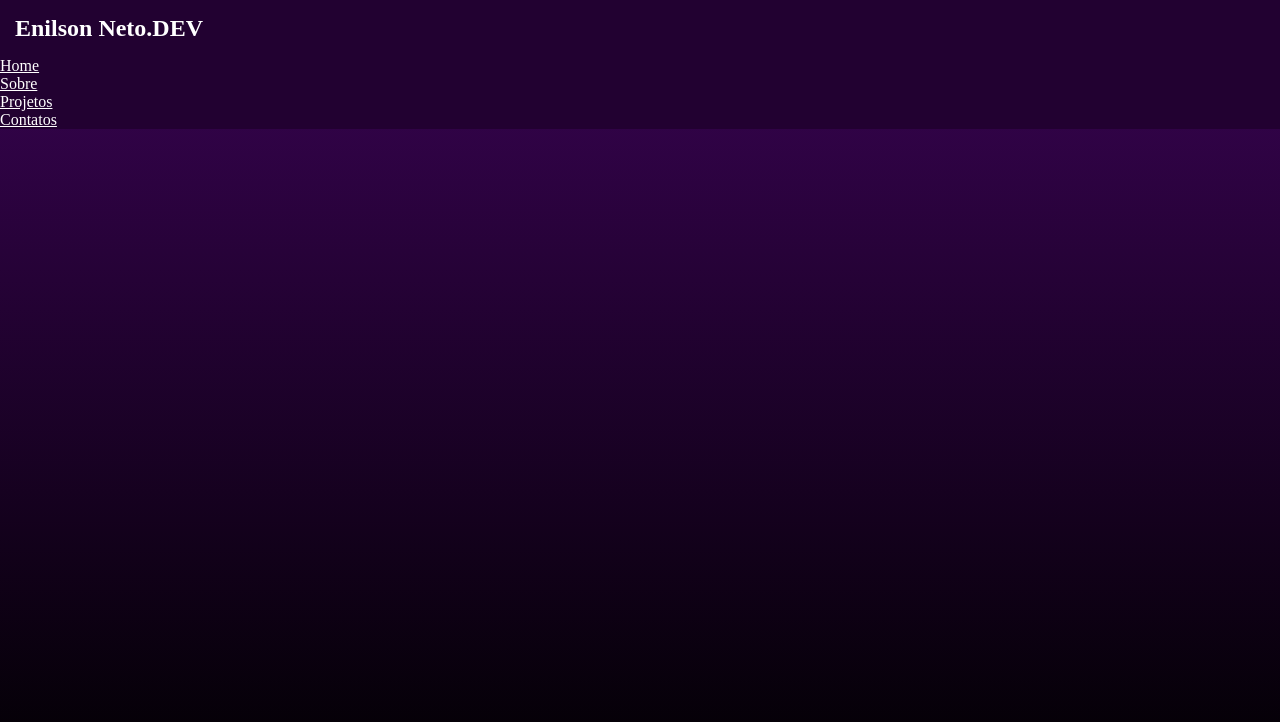
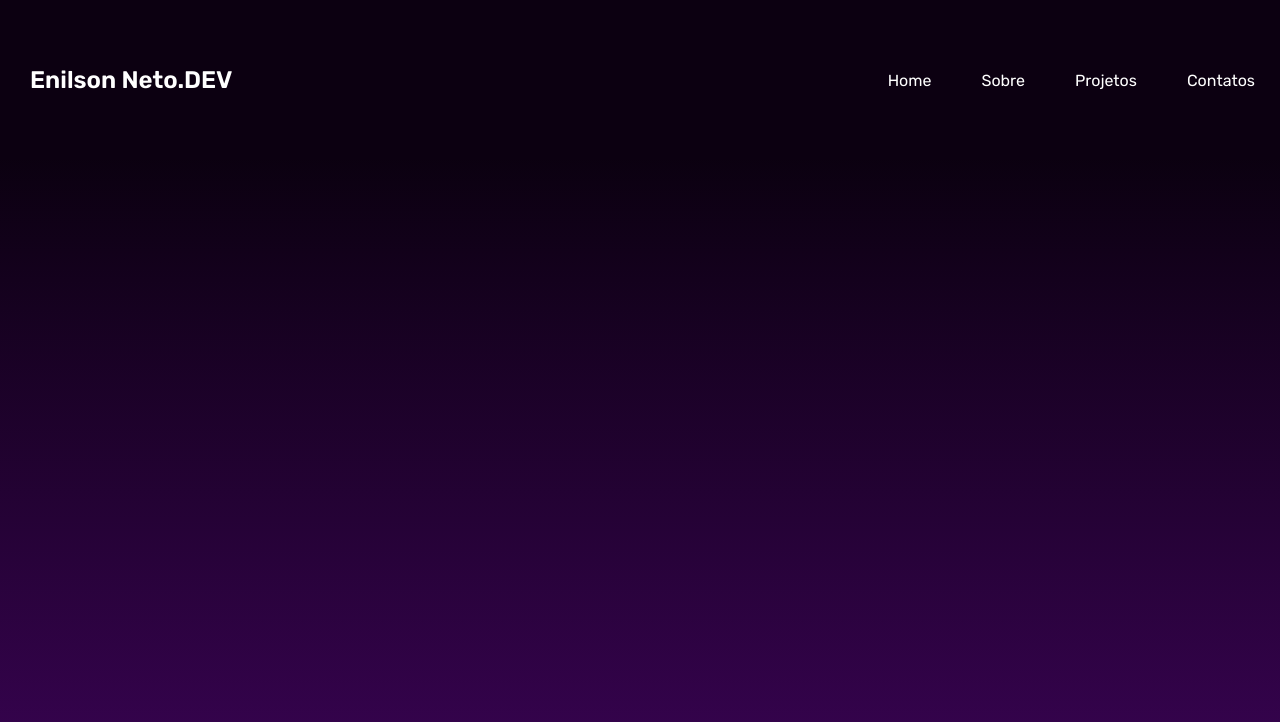
Before and after one commit to EnilsonNeto/Meu-Portifolio, a React (Create React App) app: page / in a window 1280 px wide. Shown: the top 722 px of the page. Built offline with nearby package versions, Linux system fonts and the light colour scheme.

Commit message:
estilizando navbar do aplicativo.

```diff
--- a/public/index.html
+++ b/public/index.html
@@ -31,7 +31,7 @@
 </head>
 
 <body
-  style="background: linear-gradient(#390353 , #000) ; background-repeat: no-repeat; background-size: cover; width: 100vw; height: 100vh;">
+  style="background: linear-gradient(#000,#390353) ; background-repeat: no-repeat; background-size: cover; width: 100vw; height: 100vh;">
   <noscript>You need to enable JavaScript to run this app.</noscript>
   <div id="root"></div>
   <!--
--- a/src/components/NavBar/index.tsx
+++ b/src/components/NavBar/index.tsx
@@ -8,10 +8,10 @@ export function NavBar() {
                    <h1>Enilson Neto.DEV</h1>
                     <ul>
                         <a href="#"></a>
-                        <li><a href="#">Home</a></li>
-                        <li><a href="#">Sobre</a></li>
-                        <li><a href="#">Projetos</a></li>
-                        <li><a href="#">Contatos</a></li>
+                        <a href="#">Home</a>
+                        <a href="#">Sobre</a>
+                        <a href="#">Projetos</a>
+                        <a href="#">Contatos</a>
                     </ul>
                 </nav>
             </div>
--- a/src/components/NavBar/style.tsx
+++ b/src/components/NavBar/style.tsx
@@ -3,23 +3,50 @@ import styled from "styled-components";
 export const Container = styled.main `
 
 * {
-    color: white;
+
     margin: 0;
     padding: 0;
     box-sizing: border-box;
 }
 
 nav {
-    background: #220131;
+    background: #0c0011;
+    color: white;
+    height: 20vh;
 }
 
 h1 {
     display: flex;
-    flex-direction: row;
+    align-items: center;
 
 
     padding: 15px;
+    font-weight: 600;
+    margin-left: 15px;
+}
+
+nav {
+    display: flex;
+    flex-direction: row;
+    justify-content: space-between;
+    gap: 50px;
+}
+
+ul {
+    display: flex;
+    align-items: center;
+    justify-content: space-around;
+    flex-direction: row;
+
+    gap: 50px;
+    margin-right: 25px;
+
 
 }
 
+a {
+    text-decoration: none;
+    color: white;
+}
+
 `;
--- a/src/styles/global.ts
+++ b/src/styles/global.ts
@@ -25,8 +25,12 @@ export const GlobalStyle = createGlobalStyle `
         }
     }
 
-    .App {
-        background: var(--dark-purple);
+    body, input, textarea, button{
+        font-family: 'Rubik', sans-serif;
+        font-weight: 400;
+    }
+    h1 , h2, h3, h4, h5, h6, strong, p {
+        font-weight: 600;
     }
 
 
```
